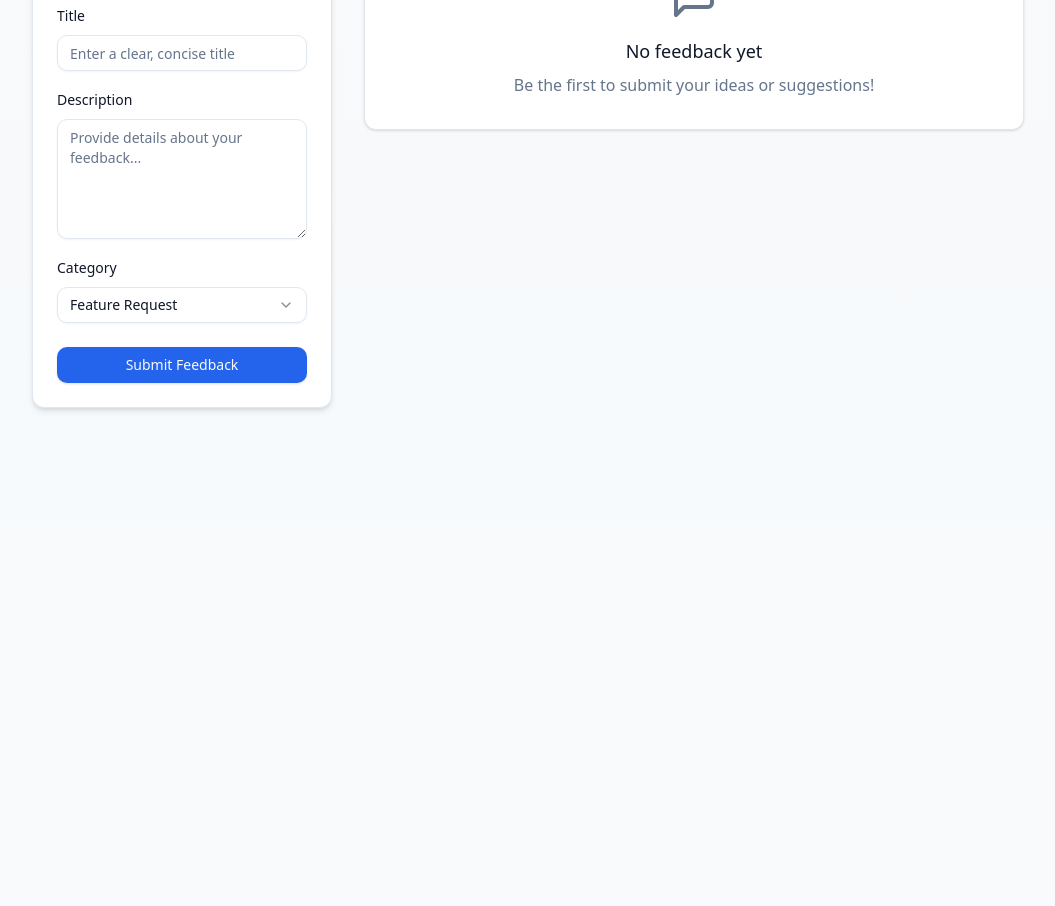
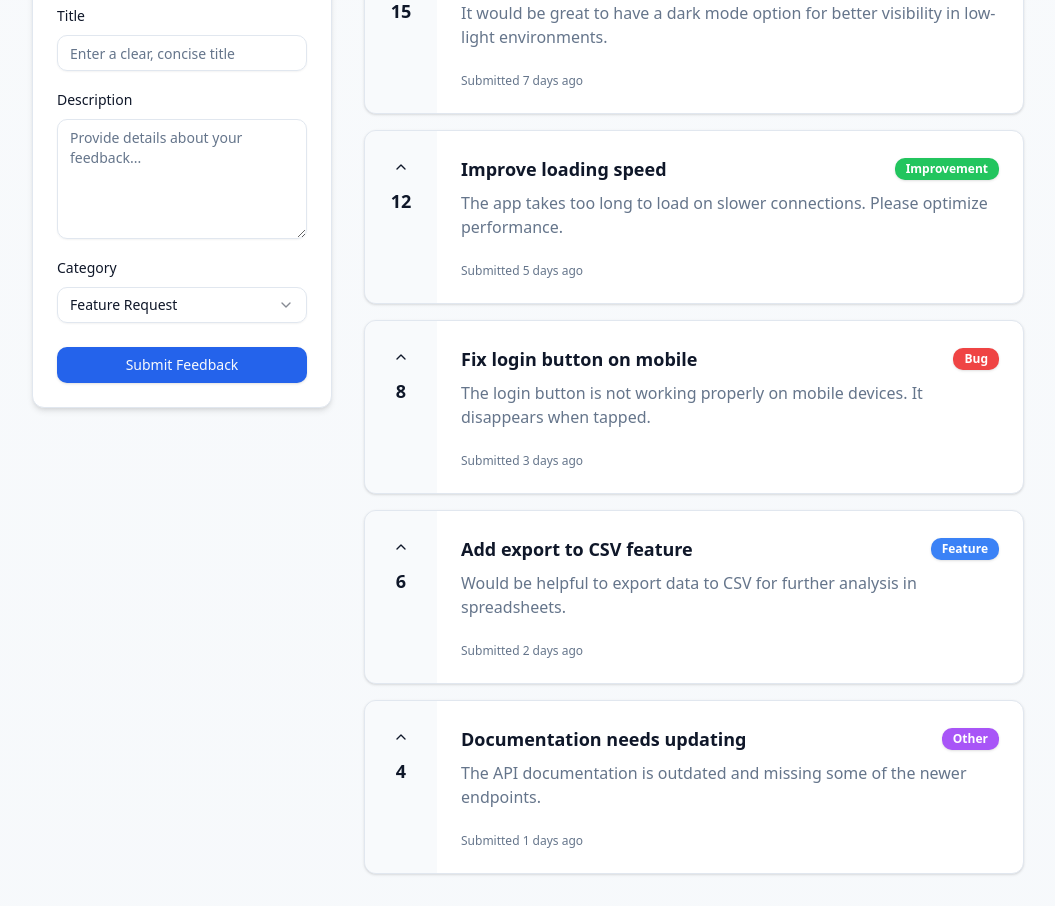
Before and after one commit to blink-new/feedback-board-dffikvzx, a React (Vite) app: page / in a window 1280 px wide. Shown: the part 280-1186 px from the top of the page, without its empty margins (112-1167 px from the left). Before the commit the page ends 800 px from the top, so only its background shows below. Built offline with nearby package versions, Linux system fonts and the light colour scheme.

Commit message:
Add Sample Feedback Data

```diff
--- a/src/App.tsx
+++ b/src/App.tsx
@@ -16,6 +16,50 @@ export type FeedbackItem = {
   createdAt: Date
 }
 
+// Sample feedback data
+const sampleFeedback: FeedbackItem[] = [
+  {
+    id: '1',
+    title: 'Add dark mode support',
+    description: 'It would be great to have a dark mode option for better visibility in low-light environments.',
+    category: 'feature',
+    votes: 15,
+    createdAt: new Date(Date.now() - 7 * 24 * 60 * 60 * 1000) // 7 days ago
+  },
+  {
+    id: '2',
+    title: 'Fix login button on mobile',
+    description: 'The login button is not working properly on mobile devices. It disappears when tapped.',
+    category: 'bug',
+    votes: 8,
+    createdAt: new Date(Date.now() - 3 * 24 * 60 * 60 * 1000) // 3 days ago
+  },
+  {
+    id: '3',
+    title: 'Improve loading speed',
+    description: 'The app takes too long to load on slower connections. Please optimize performance.',
+    category: 'improvement',
+    votes: 12,
+    createdAt: new Date(Date.now() - 5 * 24 * 60 * 60 * 1000) // 5 days ago
+  },
+  {
+    id: '4',
+    title: 'Add export to CSV feature',
+    description: 'Would be helpful to export data to CSV for further analysis in spreadsheets.',
+    category: 'feature',
+    votes: 6,
+    createdAt: new Date(Date.now() - 2 * 24 * 60 * 60 * 1000) // 2 days ago
+  },
+  {
+    id: '5',
+    title: 'Documentation needs updating',
+    description: 'The API documentation is outdated and missing some of the newer endpoints.',
+    category: 'other',
+    votes: 4,
+    createdAt: new Date(Date.now() - 1 * 24 * 60 * 60 * 1000) // 1 day ago
+  }
+];
+
 function App() {
   // State for feedback items
   const [feedbackItems, setFeedbackItems] = useState<FeedbackItem[]>(() => {
@@ -23,7 +67,7 @@ function App() {
     return savedItems ? JSON.parse(savedItems, (key, value) => {
       if (key === 'createdAt') return new Date(value)
       return value
-    }) : []
+    }) : sampleFeedback // Use sample data if no saved items
   })
 
   // State for active category filter
```
